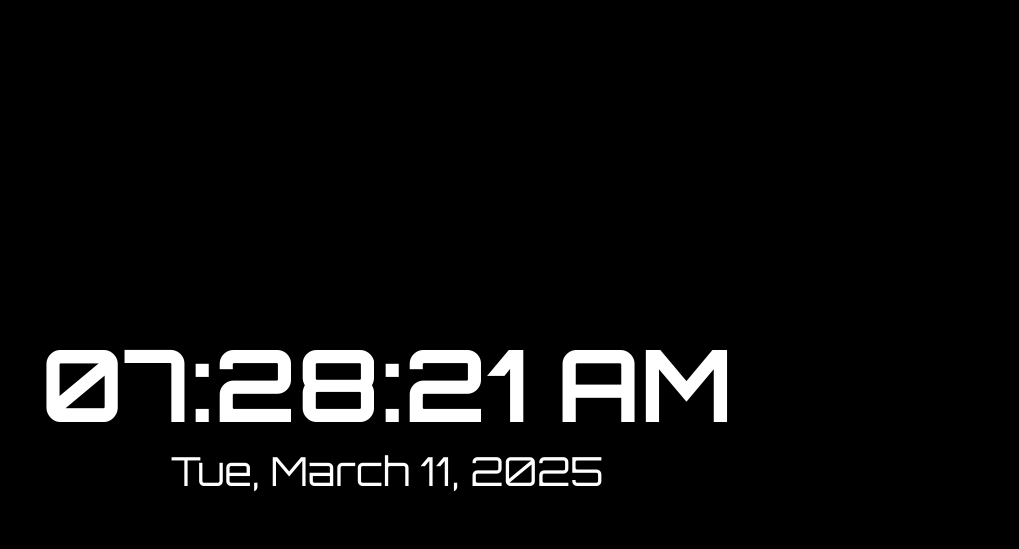
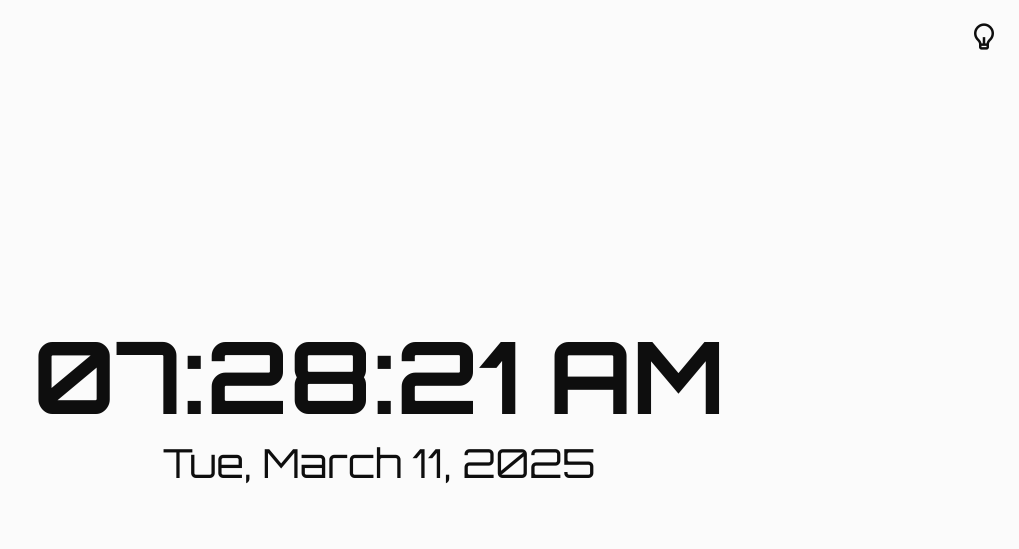
Before and after one commit to SahilRaturi49/Digital-Clock, a plain HTML site: page index.html in a window 1280 px wide. Shown: the whole page, without its empty margins (261-1280 px from the left). Drawn offline with nearby package versions, Linux system fonts and the light colour scheme.

Commit message:
implement dark/light mode toggle and update styles

```diff
--- a/index.html
+++ b/index.html
@@ -13,14 +13,14 @@
 </head>
 <body>
     <div class="container">
-        <div class="theme">
+        <div class="themeToggle">
             <i class="ri-lightbulb-line"></i>
         </div>
-    </div>
     <div class="main-container">
         <div id="time">00:00:00</div>
         <div id="date">Loading</div>
     </div>
+    </div>
     <script src="script.js"></script>
 </body>
 </html>
--- a/script.js
+++ b/script.js
@@ -23,6 +23,18 @@ function updateClock(){
 
 setInterval(updateClock, 1000);
 
+function darkLightMode(){
+    const themeToggle = document.querySelector(".themeToggle");
+    const container = document.querySelector(".container");
+    const moonIcon = document.querySelector(".ri-lightbulb-line");
+
+    themeToggle.addEventListener("click", () => {
+        container.classList.toggle("light");
+        moonIcon.classList.toggle("light");
+    })
+}
+
 
 
 updateClock();
+darkLightMode();
--- a/styles.css
+++ b/styles.css
@@ -1,42 +1,58 @@
 :root {
-    /* Light Theme */
-    --background-color: #ffffff;
-    --text-color: #000000;
-  }
+    color-scheme: light dark;
 
-  [data-theme="dark"] {
-    /* Dark Theme */
-    --background-color: #121212;
-    --text-color: #ffffff;
-    --border-color: #333333;
-  }
+    --light-main-bg-color: #fbfbfbf1;
+    --light-bg-color: #000000f1;
+    --light-color: #fbfbfbf1;
+
+    --dark-main-bg-color: #000000f1;
+    --dark-bg-color: #fbfbfbf1;
+    --dark-color: #000000f1;
+}
+*{
+    margin: 0;
+    padding: 0;
+}
 
 
-body{
-    background-color: black;
-    /* font-family: 'Gill Sans', 'Gill Sans MT', Calibri, 'Trebuchet MS', sans-serif; */
+.container{
     font-family: 'Orbitron', sans-serif, monospace;
     display: flex;
     justify-content: center;
     align-items: center;
     height: 100vh;
+    background-color: light-dark(
+        var(--light-main-bg-color),
+        var(--dark-main-bg-color)
+    );
+  color: light-dark(var(--dark-color), var(--light-color));
 }
 .main-container{
-    background-color: black;
     text-align: center;
-    padding: 50px;
-
-
 }
 #time{
     font-size: 100px;
     font-weight: 800;
-    color: white;
-
-
-
 }
 #date{
     font-size: 40px;
-    color: white;
 }
+
+.dark {
+    color-scheme: dark;
+}
+
+.light {
+    color-scheme: light;
+}
+
+.themeToggle {
+    position: fixed;
+    top: 20px;
+    right: 20px;
+}
+
+  .ri-lightbulb-line {
+    font-size: 30px;
+    color: light-dark(var(--dark-color), var(--light-color));
+}
```
Also changed, not shown: clock image.png (added), image.png (deleted), light clock.png (added), 1 other file.
